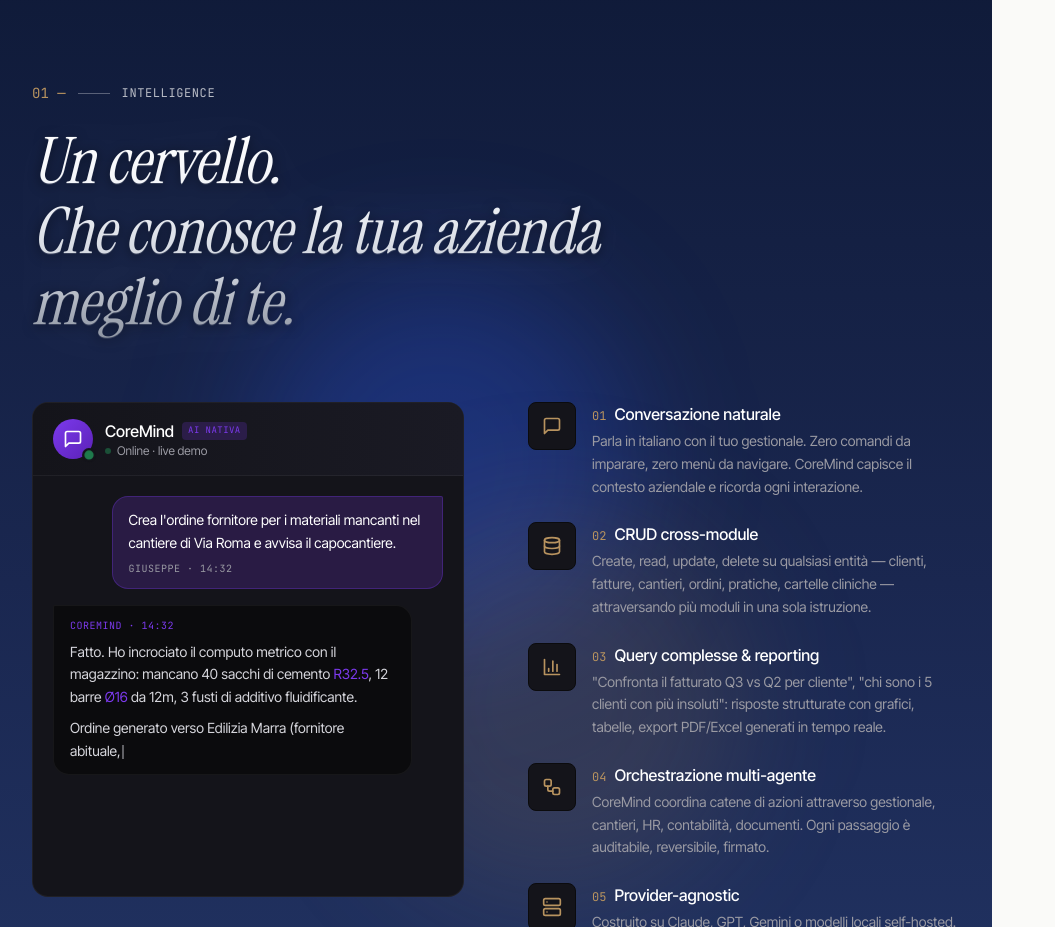
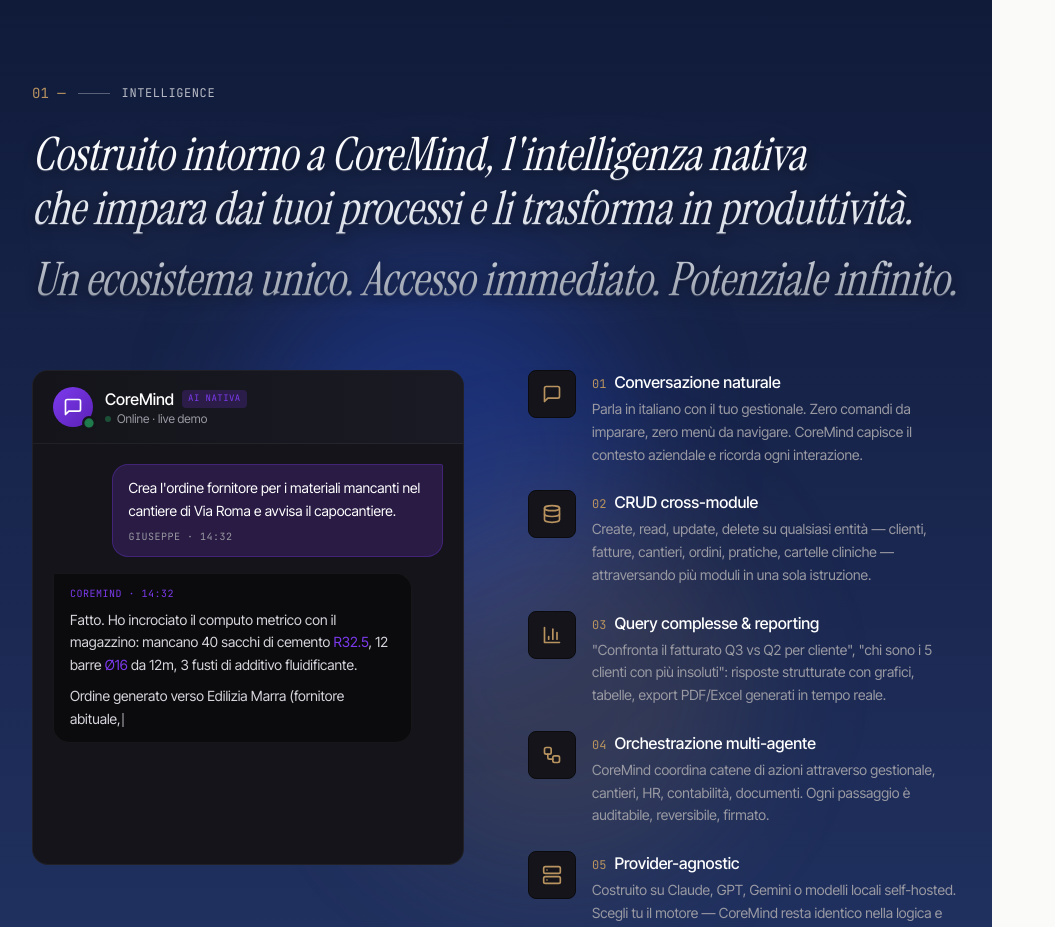
Before and after one commit to giuseppemignanocr7-create/ecosystem-srl, a Next.js app: page / in a window 1280 px wide. Shown: the part 1560-2487 px from the top of the page, without its empty margins (0-1055 px from the left). Built offline with nearby package versions, Linux system fonts and the light colour scheme.

Commit message:
copy: replace CoreMind section headline with new ecosystem messaging

```diff
--- a/components/sections/CoreMindFlagship.tsx
+++ b/components/sections/CoreMindFlagship.tsx
@@ -47,12 +47,14 @@
         <SectionNumber number="01 —" label="INTELLIGENCE" light />
 
         <Reveal>
-          <h2 className="font-serif font-normal italic tracking-[-0.01em] text-[clamp(34px,5vw,68px)] leading-[1.1] mb-16 max-w-5xl text-pearl-shine">
-            Un cervello.
+          <h2 className="font-serif font-normal italic tracking-[-0.01em] text-[clamp(28px,3.6vw,52px)] leading-[1.18] mb-16 max-w-5xl text-pearl-shine">
+            Costruito intorno a CoreMind, l&apos;intelligenza nativa
             <br />
-            Che conosce la tua azienda
+            che impara dai tuoi processi e li trasforma in produttività.
             <br />
-            meglio di te.
+            <span className="block mt-4">
+              Un ecosistema unico. Accesso immediato. Potenziale infinito.
+            </span>
           </h2>
         </Reveal>
 
```
